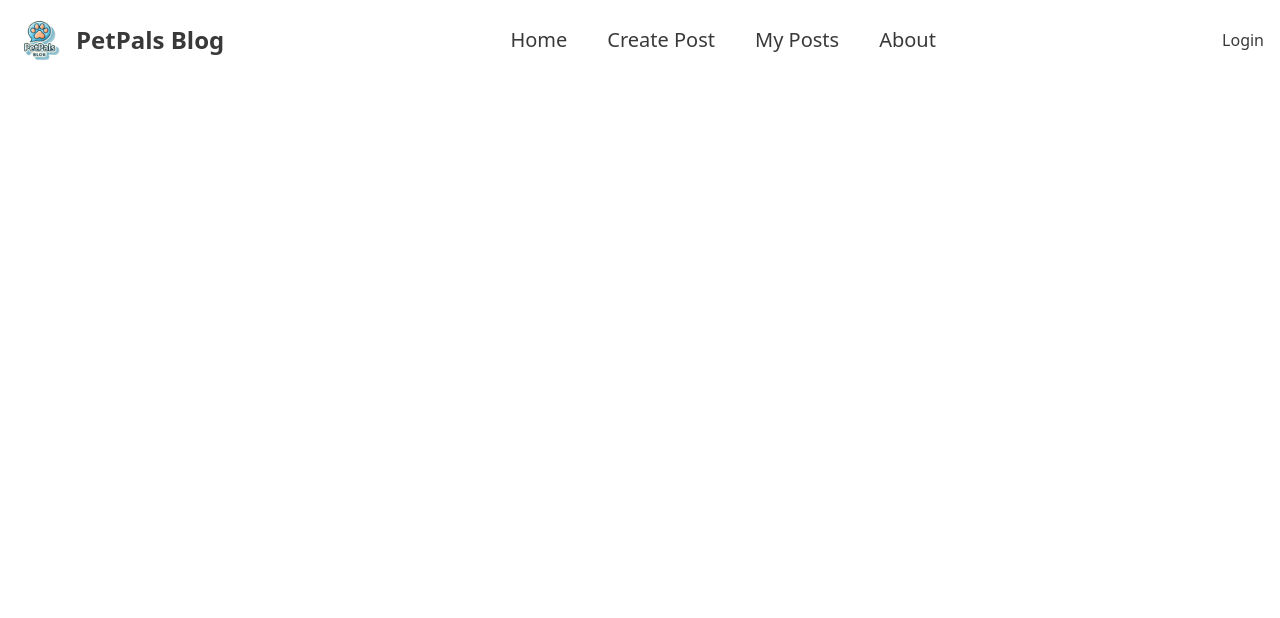
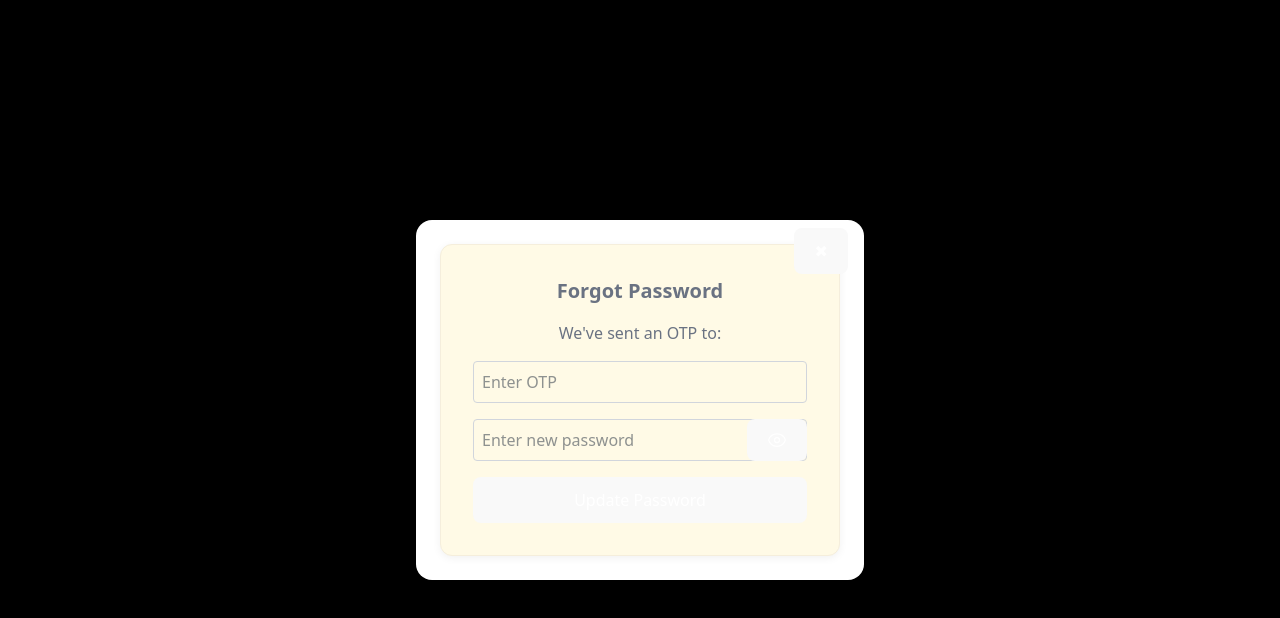
Before and after one commit to Piyush9477/PetPals-Blog, a React (Vite) app in the folder frontend/: page /forgot-password in a window 1280 px wide. Shown: the top 618 px of the page. Built offline with nearby package versions, Linux system fonts and the light colour scheme.

Commit message:
completed forgot password functionality with frontend

```diff
--- a/frontend/src/App.jsx
+++ b/frontend/src/App.jsx
@@ -11,6 +11,7 @@ import EditPost from "./pages/EditPost";
 import DeleteConfirm from "./pages/DeleteConfirm";
 import Dashboard from "./pages/Dashboard";
 import EditProfile from "./pages/EditProfile";
+import ForgotPassword from "./pages/ForgotPassword";
 import { AuthProvider } from "./contexts/AuthContext";
 import { ToastContainer } from "react-toastify";
 import "react-toastify/dist/ReactToastify.css";
@@ -33,6 +34,7 @@ const App = () => {
           <Route path="/delete-confirm" element={<DeleteConfirm/>} />
           <Route path="/dashboard" element={<Dashboard/>} />
           <Route path="/edit-profile" element={<EditProfile/>} />
+          <Route path="/forgot-password" element={<ForgotPassword/>} />
         </Routes>
       </AuthProvider>
     </>
--- a/frontend/src/index.css
+++ b/frontend/src/index.css
@@ -65,6 +65,18 @@ button:focus-visible {
   outline: 4px auto -webkit-focus-ring-color;
 }
 
+.forgot-password-button{
+  background-color: transparent;
+  color: blue;
+  border: none;
+  padding: 0;
+  cursor: pointer;
+}
+.forgot-password-button:hover {
+  color: darkblue;
+  text-decoration: underline;
+}
+
 @media (prefers-color-scheme: light) {
   :root {
     color: #213547;
--- a/frontend/src/pages/ForgotPassword.jsx
+++ b/frontend/src/pages/ForgotPassword.jsx
@@ -7,7 +7,7 @@ import "react-toastify/dist/ReactToastify.css";
 
 const ForgotPassword = () => {
     const [OTP, setOTP] = useState('');
-    const [newPassword, setNewPassword] = useState('');
+    const [newPassword, setNewPasswordMethod] = useState('');
     const [showPassword, setShowPassword] = useState(false);
     const location = useLocation();
     const navigate = useNavigate();
@@ -36,7 +36,7 @@ const ForgotPassword = () => {
         navigate(-1); //navigate to previous page
     };
 
-    const handleSybmit = async (e) => {
+    const handleSubmit = async (e) => {
         e.preventDefault();
 
         try {
@@ -85,14 +85,14 @@ const ForgotPassword = () => {
                             id="password"
                             type={showPassword ? "text" : "password"}
                             value={newPassword}
-                            onChange={(e) => setNewPassword(e.target.value)}
+                            onChange={(e) => setNewPasswordMethod(e.target.value)}
                             placeholder="Enter new password"
                             className="w-full p-2 border border-gray-300 rounded mb-4 text-gray-800"
                         />
                         <button
                             type="button"
                             onClick={() => setShowPassword(!showPassword)}
-                            className="absolute right-0 top-6 text-gray-500"
+                            className="absolute right-0 top-0 text-gray-500"
                         >
                             {showPassword ? (
                                 <EyeSlashIcon className="h-5 w-5" />
--- a/frontend/src/pages/Login.jsx
+++ b/frontend/src/pages/Login.jsx
@@ -53,6 +53,19 @@ const Login = () => {
             console.error('Login Failed:', err.response?.data || err.message);
         }
     };
+
+    const handleForgotPassword = async (e) => {
+        e.preventDefault();
+        if(!email) {
+            toast.error("Email is required.");
+            return;
+        }
+        try{
+            navigate("/forgot-password", { state: { email } });
+        }catch(err){
+           console.error('Navigation to Forgot password page failed:', err.response?.data || err.message);
+        }
+    }
     return (
         <div className="relative min-h-screen w-full overflow-hidden">
             <ToastContainer />
@@ -109,6 +122,14 @@ const Login = () => {
                     </div>
 
                     <button
+                        type="button"
+                        onClick={handleForgotPassword}
+                        className="forgot-password-button"
+                    >
+                        Forgot Password?
+                    </button>
+
+                    <button
                         type="submit"
                         className="w-full bg-blue-600 hover:bg-blue-700 text-white font-semibold py-2 px-4 rounded-md transition duration-200"
                     >
```
Also changed, not shown: 1 other file (tests, documents, lock files or other folders).
